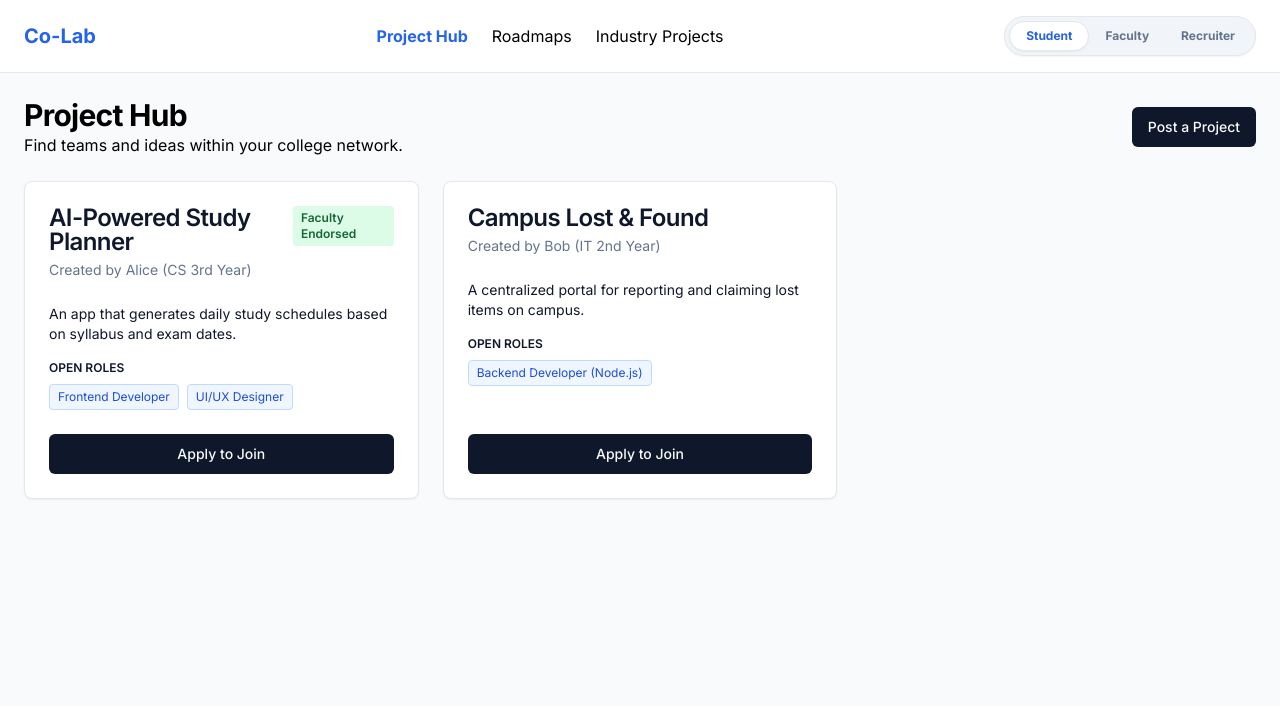
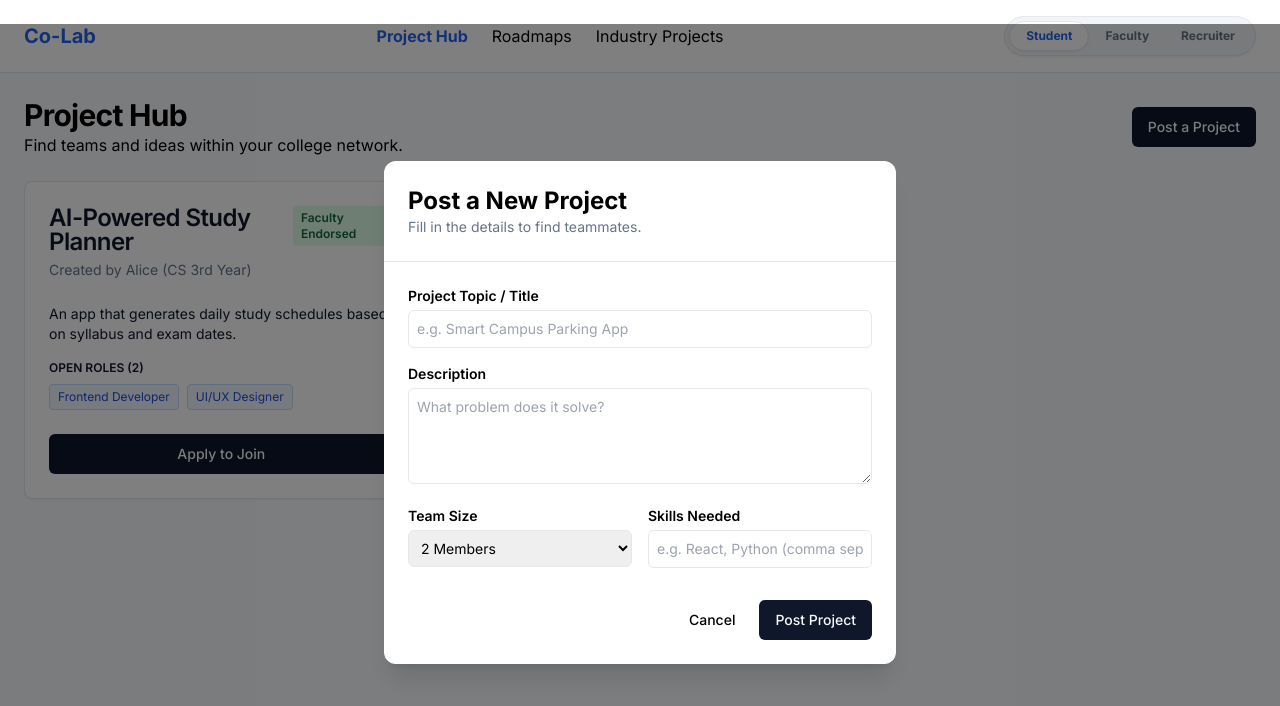
Before and after one commit to karthikn-BCA/hackathon-, a Next.js app: page /hub in a window 1280 px wide. Both pictures are taken after a click on the button "Post a Project". Shown: the top 706 px of the page. Built offline with nearby package versions, Linux system fonts and the light colour scheme.

Commit message:
Add interactive post project modal and navbar routing

```diff
--- a/src/app/hub/page.tsx
+++ b/src/app/hub/page.tsx
@@ -1,8 +1,9 @@
+"use client"
+import { useState } from "react"
 import { Card, CardHeader, CardTitle, CardDescription, CardContent, CardFooter } from "@/components/ui/card"
 import { Button } from "@/components/ui/button"
 
-// Mock data: In a real app, we'd fetch this from Supabase filtered by user's college_id
-const mockProjects = [
+const initialProjects = [
   {
     id: "1",
     title: "AI-Powered Study Planner",
@@ -22,18 +23,49 @@ const mockProjects = [
 ]
 
 export default function ProjectHub() {
+  const [projects, setProjects] = useState(initialProjects)
+  const [isModalOpen, setIsModalOpen] = useState(false)
+
+  // Form State
+  const [title, setTitle] = useState("")
+  const [description, setDescription] = useState("")
+  const [teamSize, setTeamSize] = useState("2")
+  const [skills, setSkills] = useState("")
+
+  const handlePostProject = (e: React.FormEvent) => {
+    e.preventDefault()
+
+    const newProject = {
+      id: Date.now().toString(),
+      title,
+      description,
+      creator: "You (Student)",
+      openRoles: skills.split(",").map(s => s.trim()).filter(s => s),
+      endorsed: false
+    }
+
+    setProjects([newProject, ...projects])
+    setIsModalOpen(false)
+
+    // Reset form
+    setTitle("")
+    setDescription("")
+    setTeamSize("2")
+    setSkills("")
+  }
+
   return (
-    <div className="space-y-6">
+    <div className="space-y-6 relative">
       <div className="flex justify-between items-center">
         <div>
           <h1 className="text-3xl font-bold tracking-tight">Project Hub</h1>
           <p className="text-muted-foreground">Find teams and ideas within your college network.</p>
         </div>
-        <Button>Post a Project</Button>
+        <Button onClick={() => setIsModalOpen(true)}>Post a Project</Button>
       </div>
 
       <div className="grid grid-cols-1 md:grid-cols-2 lg:grid-cols-3 gap-6">
-        {mockProjects.map(project => (
+        {projects.map(project => (
           <Card key={project.id} className="flex flex-col">
             <CardHeader>
               <div className="flex justify-between items-start">
@@ -49,13 +81,15 @@ export default function ProjectHub() {
             <CardContent className="flex-1">
               <p className="text-sm mb-4">{project.description}</p>
               <div>
-                <h4 className="text-xs font-semibold uppercase text-muted-foreground mb-2">Open Roles</h4>
+                <h4 className="text-xs font-semibold uppercase text-muted-foreground mb-2">Open Roles ({project.openRoles.length})</h4>
                 <div className="flex flex-wrap gap-2">
-                  {project.openRoles.map(role => (
+                  {project.openRoles.length > 0 ? project.openRoles.map(role => (
                     <span key={role} className="bg-blue-50 text-blue-700 text-xs px-2 py-1 rounded border border-blue-200">
                       {role}
                     </span>
-                  ))}
+                  )) : (
+                    <span className="text-xs text-slate-400">Team full / No roles specified</span>
+                  )}
                 </div>
               </div>
             </CardContent>
@@ -65,6 +99,73 @@ export default function ProjectHub() {
           </Card>
         ))}
       </div>
+
+      {/* Modal Overlay */}
+      {isModalOpen && (
+        <div className="fixed inset-0 z-50 flex items-center justify-center bg-black/50 p-4">
+          <div className="bg-white rounded-xl shadow-xl w-full max-w-lg overflow-hidden animate-in fade-in zoom-in-95 duration-200">
+            <div className="p-6 border-b">
+              <h2 className="text-2xl font-bold">Post a New Project</h2>
+              <p className="text-slate-500 text-sm">Fill in the details to find teammates.</p>
+            </div>
+
+            <form onSubmit={handlePostProject} className="p-6 space-y-4">
+              <div>
+                <label className="block text-sm font-semibold mb-1">Project Topic / Title</label>
+                <input
+                  required
+                  value={title}
+                  onChange={(e) => setTitle(e.target.value)}
+                  className="w-full border rounded-md p-2 text-sm focus:outline-none focus:ring-2 focus:ring-blue-500"
+                  placeholder="e.g. Smart Campus Parking App"
+                />
+              </div>
+
+              <div>
+                <label className="block text-sm font-semibold mb-1">Description</label>
+                <textarea
+                  required
+                  value={description}
+                  onChange={(e) => setDescription(e.target.value)}
+                  className="w-full border rounded-md p-2 text-sm h-24 focus:outline-none focus:ring-2 focus:ring-blue-500"
+                  placeholder="What problem does it solve?"
+                />
+              </div>
+
+              <div className="grid grid-cols-2 gap-4">
+                <div>
+                  <label className="block text-sm font-semibold mb-1">Team Size</label>
+                  <select
+                    value={teamSize}
+                    onChange={(e) => setTeamSize(e.target.value)}
+                    className="w-full border rounded-md p-2 text-sm focus:outline-none focus:ring-2 focus:ring-blue-500"
+                  >
+                    <option value="2">2 Members</option>
+                    <option value="3">3 Members</option>
+                    <option value="4">4 Members</option>
+                    <option value="5+">5+ Members</option>
+                  </select>
+                </div>
+                <div>
+                  <label className="block text-sm font-semibold mb-1">Skills Needed</label>
+                  <input
+                    required
+                    value={skills}
+                    onChange={(e) => setSkills(e.target.value)}
+                    className="w-full border rounded-md p-2 text-sm focus:outline-none focus:ring-2 focus:ring-blue-500"
+                    placeholder="e.g. React, Python (comma separated)"
+                  />
+                </div>
+              </div>
+
+              <div className="pt-4 flex justify-end gap-2">
+                <Button type="button" variant="ghost" onClick={() => setIsModalOpen(false)}>Cancel</Button>
+                <Button type="submit">Post Project</Button>
+              </div>
+            </form>
+          </div>
+        </div>
+      )}
     </div>
   )
 }
--- a/src/components/Navbar.tsx
+++ b/src/components/Navbar.tsx
@@ -1,13 +1,21 @@
 "use client"
 import Link from "next/link"
-import { usePathname } from "next/navigation"
+import { usePathname, useRouter } from "next/navigation"
 import { useState } from "react"
 
 export function Navbar() {
   const pathname = usePathname()
+  const router = useRouter()
 
   // For the hackathon demo, we use a simple state to switch roles
   const [role, setRole] = useState<"student" | "faculty" | "recruiter">("student")
+
+  const handleRoleChange = (newRole: "student" | "faculty" | "recruiter") => {
+    setRole(newRole)
+    if (newRole === "faculty") router.push("/faculty")
+    else if (newRole === "recruiter") router.push("/recruiter")
+    else if (newRole === "student" && (pathname === "/faculty" || pathname === "/recruiter")) router.push("/hub")
+  }
 
   return (
     <nav className="border-b bg-white px-6 py-4 flex items-center justify-between">
@@ -38,7 +46,7 @@ export function Navbar() {
           {(["student", "faculty", "recruiter"] as const).map((r) => (
             <button
               key={r}
-              onClick={() => setRole(r)}
+              onClick={() => handleRoleChange(r)}
               className={`
                 px-4 py-1.5 rounded-full text-xs font-bold capitalize transition-all
                 ${role === r
```
